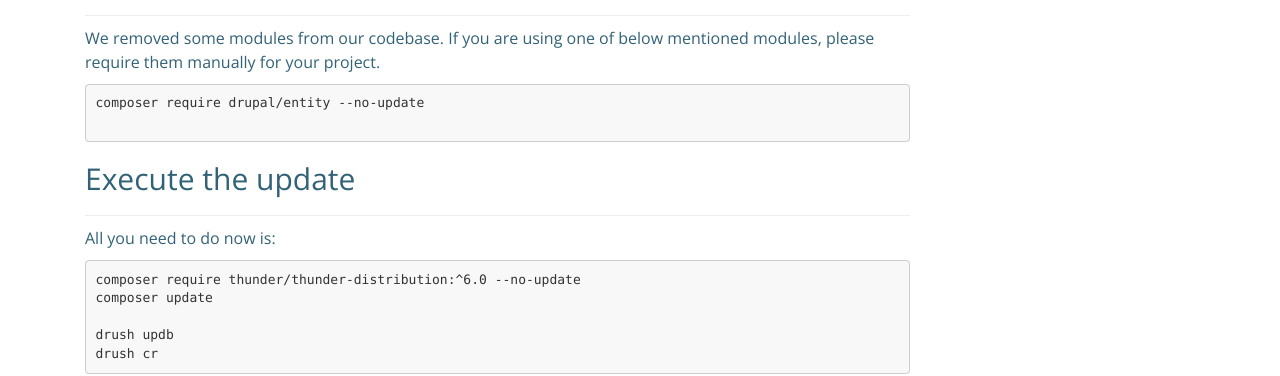
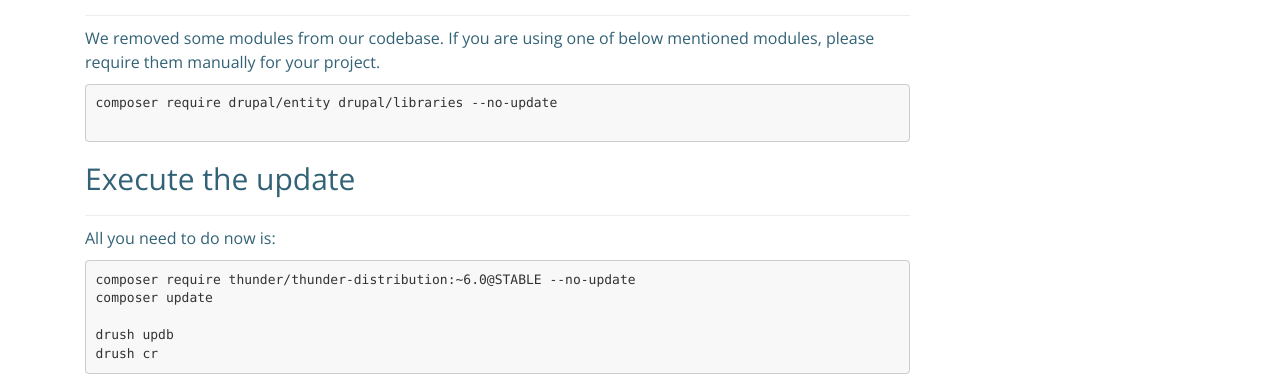
Before and after one commit to thunder/thunder-documentation, a Jekyll site: the page built from update-3-to-6.md, in a window 1280 px wide. Shown: the part 1385-1761 px from the top of the page. Built offline with Jekyll 4.4.1, drawn with Linux system fonts in a browser that asks for light colours; nearby versions of some CDN libraries; our own code applies the rules of GitHub Pages for plain Markdown files; comment, search, counter and statistics services are not loaded; the repository's description, which GitHub fills in, is left out.

Commit message:
add stable flag, libraries

````diff
--- a/_includes/update36/composer-adjustments.md
+++ b/_includes/update36/composer-adjustments.md
@@ -2,6 +2,6 @@ We removed some modules from our codebase. If you are using one of
 below mentioned modules, please require them manually for your project.
 
 ```
-composer require drupal/entity --no-update
+composer require drupal/entity drupal/libraries --no-update
 
 ```
--- a/_includes/update36/execute-update.md
+++ b/_includes/update36/execute-update.md
@@ -1,7 +1,7 @@
 All you need to do now is:
 
 ```
-composer require thunder/thunder-distribution:^6.0 --no-update
+composer require thunder/thunder-distribution:~6.0@STABLE --no-update
 composer update
 
 drush updb
````
